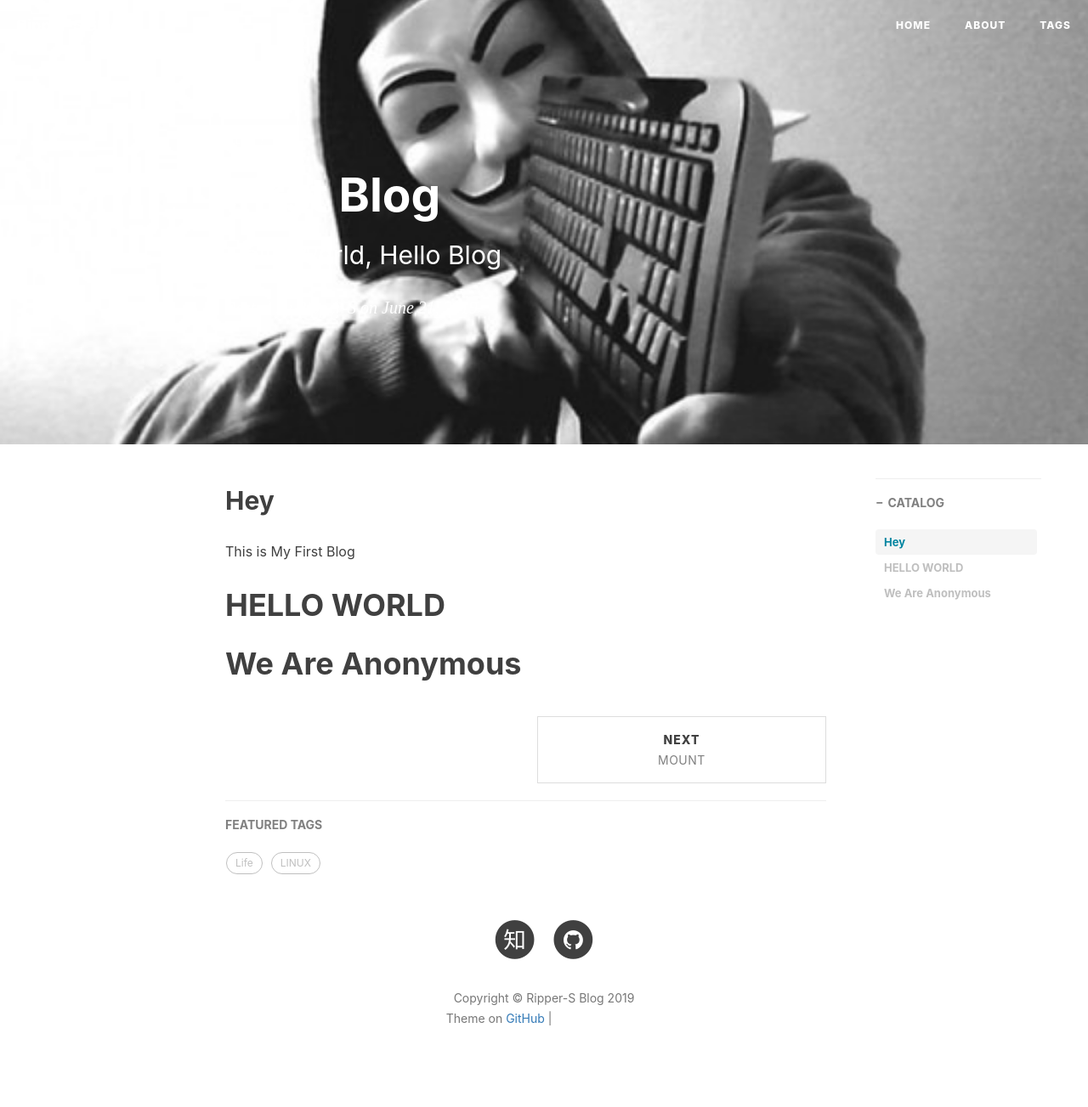
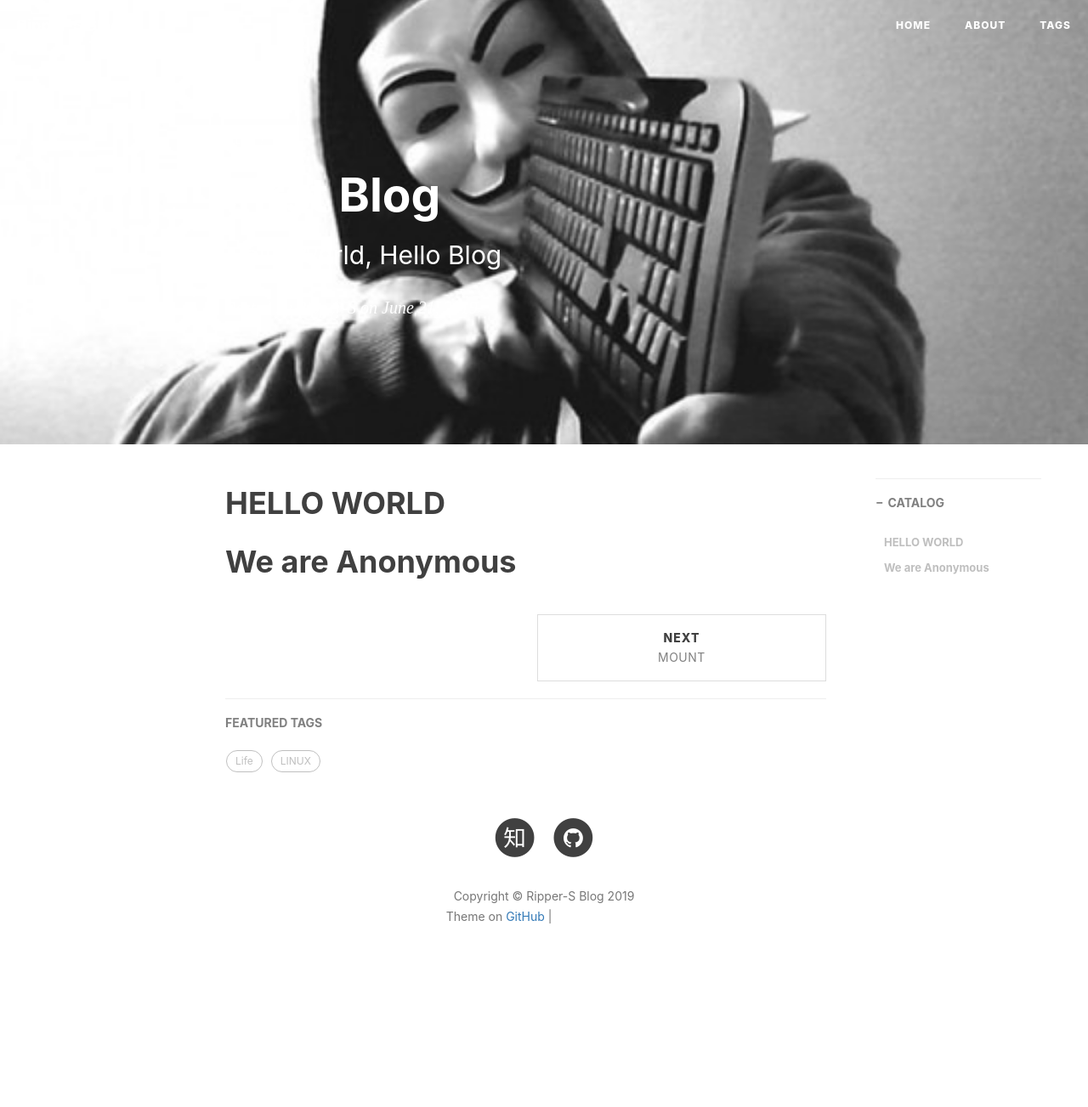
Before and after one commit to Ripper-S/Ripper-S.github.io, a Jekyll site: the page built from _posts/2019-06-06-Hello World.md, in a window 1280 px wide. Shown: the whole page at 85% size. Built offline with Jekyll 4.4.1, drawn with Linux system fonts in a browser that asks for light colours; nearby versions of some CDN libraries; comment, search, counter and statistics services are not loaded; after the commit the page ends 1183 px from its top, so only the background shows below that; grey boxes are pictures that could not be loaded.

Commit message:
Update 2019-06-06-Hello World.md

```diff
--- a/_posts/2019-06-06-Hello World.md
+++ b/_posts/2019-06-06-Hello World.md
@@ -10,8 +10,6 @@ tags:							# 标签
     - Life
 ---
 
-## Hey
-This is My First Blog
 
-# HELLO WORLD
-# We Are Anonymous
+#           HELLO WORLD
+#           We are Anonymous
```
